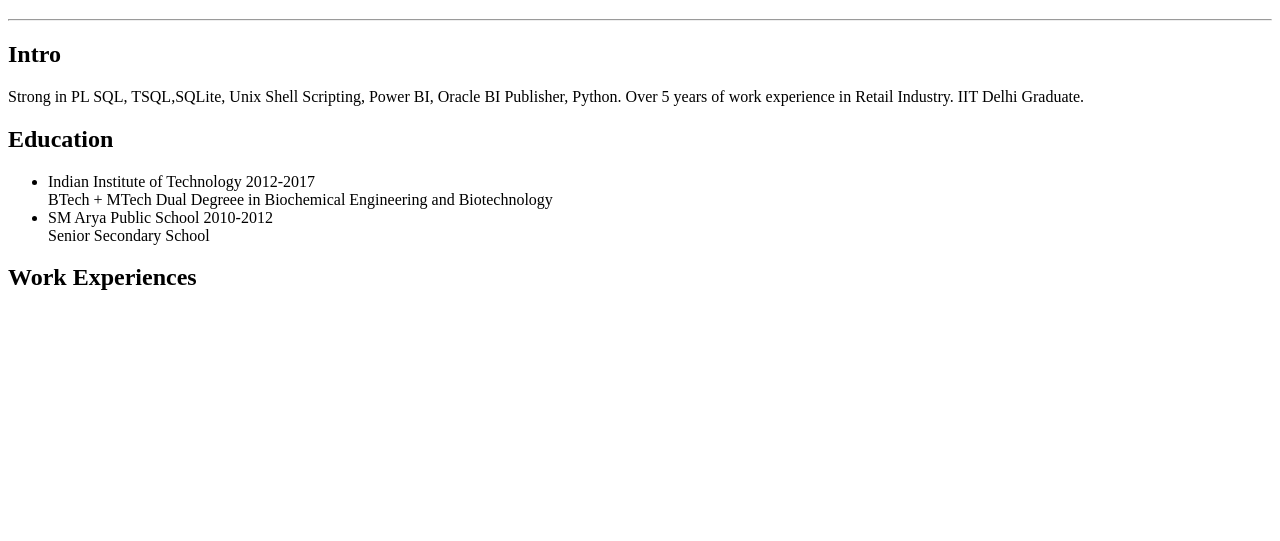
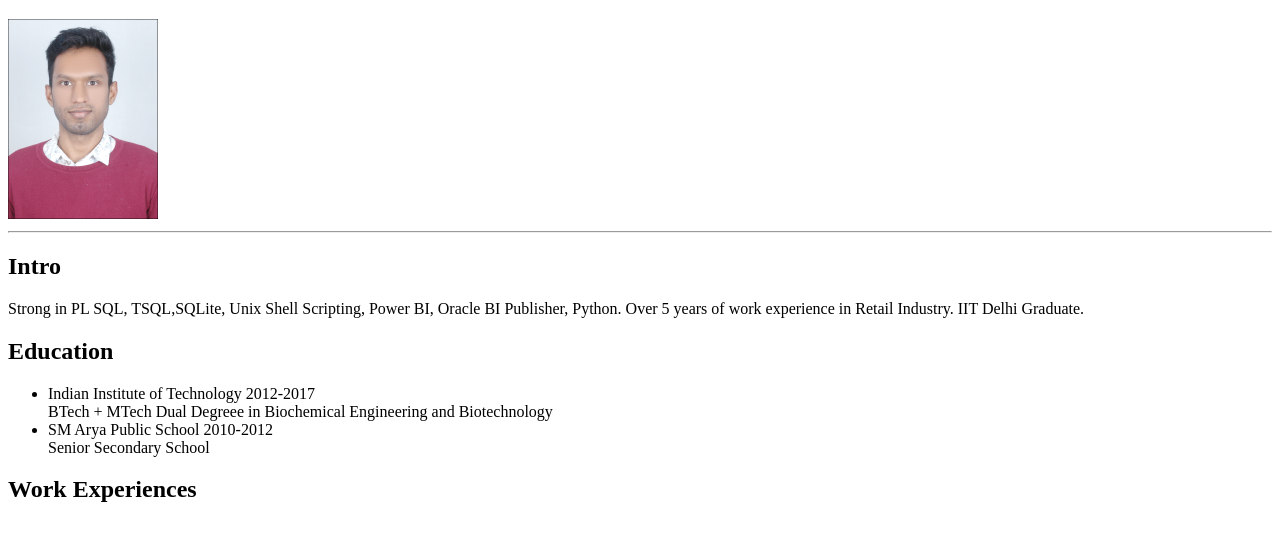
Before and after one commit to ayanagrawal1412/resume, a plain HTML site: page index.html in a window 1280 px wide. Shown: the part 61-602 px from the top of the page. Drawn offline with Linux system fonts and the light colour scheme.

Commit message:
added photo

```diff
--- a/index.html
+++ b/index.html
@@ -6,6 +6,7 @@
   </head>
   <body>
     <h1>Ayan Agrawal</h1>
+    <img src="./assets/images/dp.jpg" height="200"/>
     <hr />
     <h2>Intro</h2>
     <p>
```
Also changed, not shown: assets/images/dp.jpg (added).
